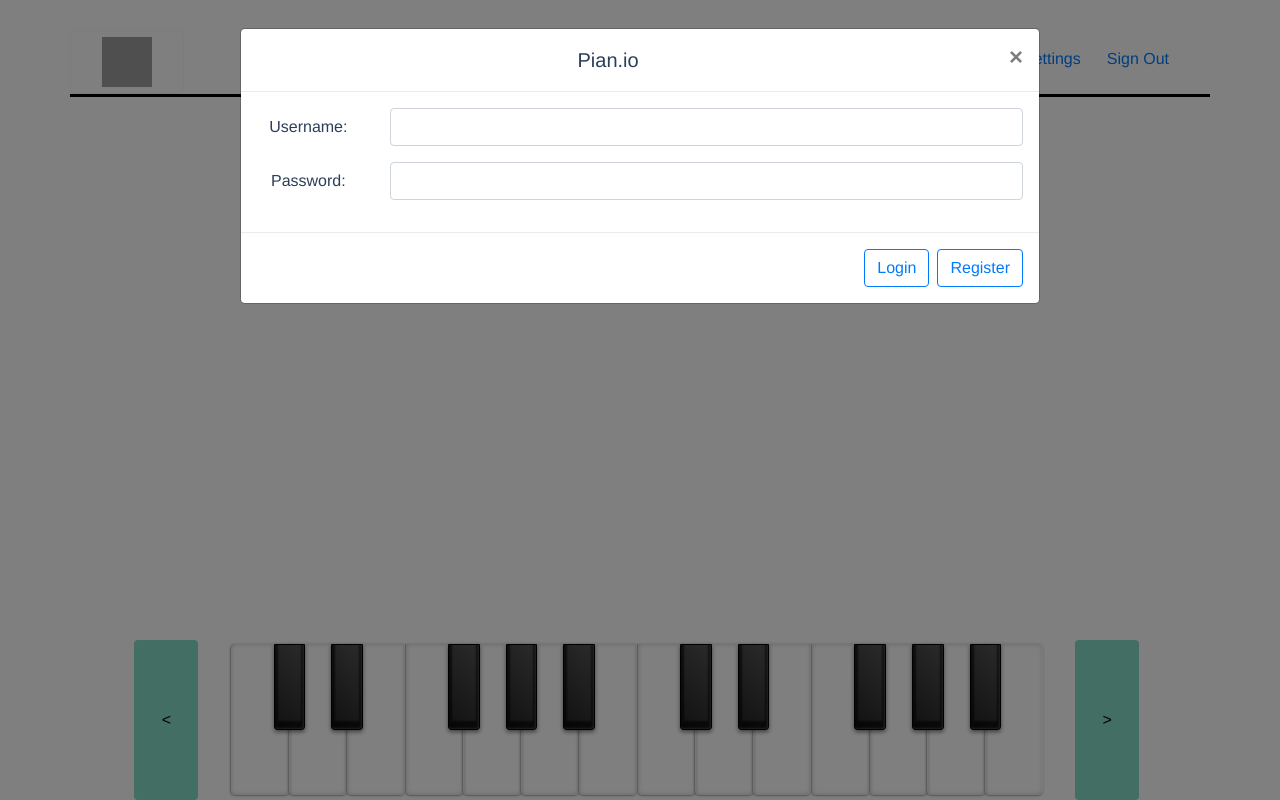
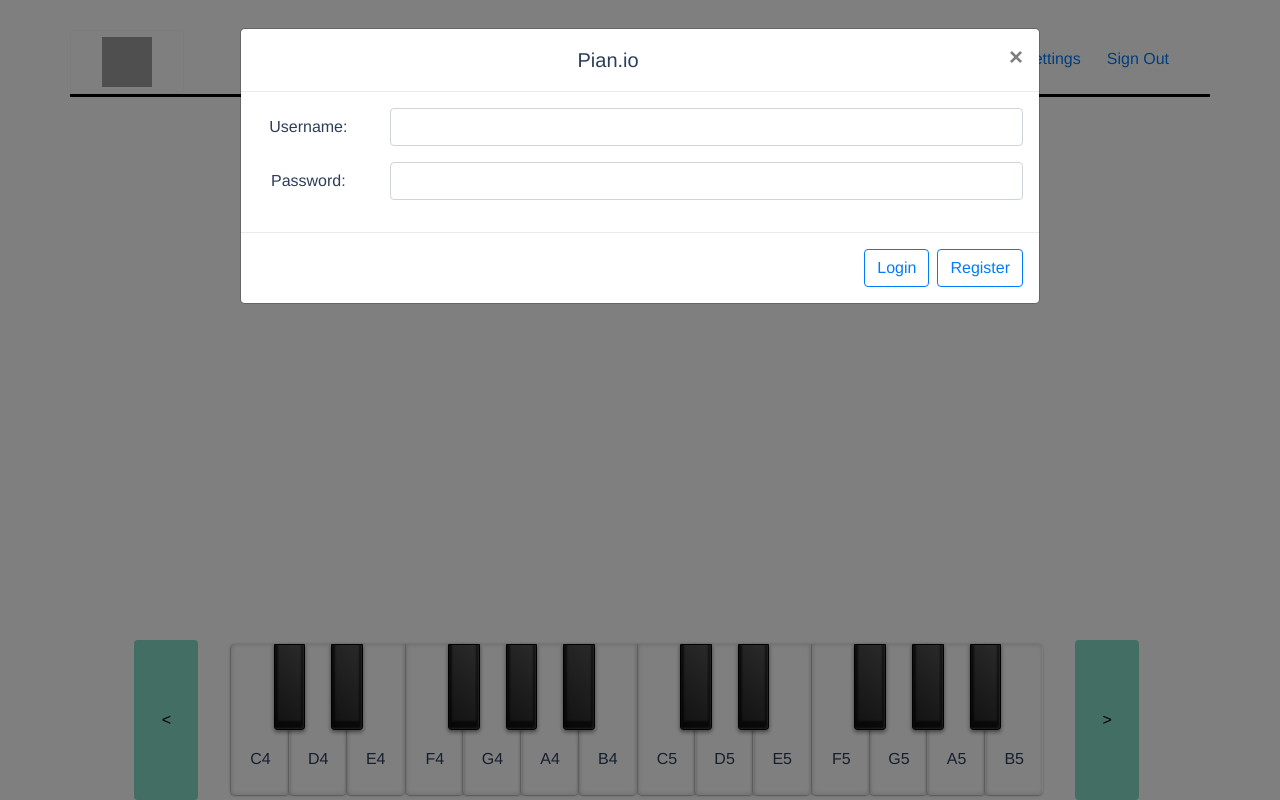
Before and after one commit to kusamkaur16/SENG513-FinalProject, a Vue app: page / in a window 1280 px wide. Built offline with nearby package versions, Linux system fonts and the light colour scheme; grey boxes are pictures that could not be loaded.

Commit message:
making some changes to the keys

```diff
--- a/src/components/PianokeysModal.vue
+++ b/src/components/PianokeysModal.vue
@@ -2,39 +2,44 @@
 <div class="footer">
   <button class="decreaseOctave btn"><</button>
   <div class="pianoKeys">
-    <div class="key white c"></div>
+    <div class="key white c"><span class="keyTitle">C4</span></div>
     <div class="key black cs"></div>
-    <div class="key white d"></div>
+    <div class="key white d"><span class="keyTitle">D4</span></div>
     <div class="key black ds"></div>
-    <div class="key white e"></div>
-    <div class="key white f"></div>
+    <div class="key white e"><span class="keyTitle">E4</span></div>
+    <div class="key white f"><span class="keyTitle">F4</span></div>
     <div class="key black fs"></div>
-    <div class="key white g"></div>
+    <div class="key white g"><span class="keyTitle">G4</span></div>
     <div class="key black gs"></div>
-    <div class="key white a"></div>
+    <div class="key white a"><span class="keyTitle">A4</span></div>
     <div class="key black as"></div>
-    <div class="key white b"></div>
-    <div class="key white c1"></div>
+    <div class="key white b"><span class="keyTitle">B4</span></div>
+    <div class="key white c1"><span class="keyTitle">C5</span></div>
     <div class="key black c1s"></div>
-    <div class="key white d1"></div>
+    <div class="key white d1"><span class="keyTitle">D5</span></div>
     <div class="key black d1s"></div>
-    <div class="key white e1"></div>
-    <div class="key white f1"></div>
+    <div class="key white e1"><span class="keyTitle">E5</span></div>
+    <div class="key white f1"><span class="keyTitle">F5</span></div>
     <div class="key black f1s"></div>
-    <div class="key white g1"></div>
+    <div class="key white g1"><span class="keyTitle">G5</span></div>
     <div class="key black g1s"></div>
-    <div class="key white a1"></div>
+    <div class="key white a1"><span class="keyTitle">A5</span></div>
     <div class="key black a1s"></div>
-    <div class="key white b1"></div>
+    <div class="key white b1"><span class="keyTitle">B5</span></div>
   </div>
   <button class="increaseOctave btn">></button>
 
 </div>
 </template>
-<script src="https://github.com/Tonejs/Tone.js/blob/master/examples/scripts/Keyboard.js"></script>
 <script src="../js/keys.js"></script>
 
+</script>
+
 <style>
+.keyTitle {
+    position: relative;
+    bottom: -68%;
+}
 .footer {
   height: 20%;
   width: 100%;
--- a/src/js/keys.js
+++ b/src/js/keys.js
@@ -1,14 +1,30 @@
 var Tone = require('tone');
-var octave = 1;
+var octave = 4;
 var btn;
 var synth;
 $(document).ready(function() {
 
-  synth = new Tone.PolySynth(6, Tone.Synth, {
-    "oscillator": {
-      "partials": [0, 2, 3, 4],
-    }
-  }).toMaster();
+  synth = new Tone.Synth({
+	oscillator : {
+  	type : 'sine',
+  },
+  envelope : {
+  	attack : 2,
+    decay : 1,
+    sustain: 0.4,
+    release: 4
+  }
+}).toMaster()
+
+
+  //update all the note values on the keys
+  var updateKeyValues = function(val) {
+      $( ".keyTitle" ).each(function( index ) {
+          valueToUpdate = $( this ).text();
+          newVal = valueToUpdate[0] + (parseInt(valueToUpdate[1]) + val);
+          $( this ).text(newVal);
+        });
+  }
 
   //To increase the octave of the keyboard
   $(".increaseOctave").click(function() {
@@ -16,10 +32,13 @@ $(document).ready(function() {
         octave += 1
         if(octave == 7){
             $(".increaseOctave").prop('disabled', true);
+            updateKeyValues(1);
         } else if(octave > 1){
                 $(".decreaseOctave").prop('disabled', false);
+                updateKeyValues(1);
         }else {
             $(".increaseOctave").prop('disabled', false);
+
         }
     } else {
         $(".increaseOctave").prop('disabled', true);
@@ -33,10 +52,13 @@ $(document).ready(function() {
         if(octave == 1) {
             //disable button
             $(".decreaseOctave").prop('disabled', true);
+            updateKeyValues(-1);
         } else if(octave < 7) {
             $(".increaseOctave").prop('disabled', false);
+            updateKeyValues(-1);
         }else {
             $(".decreaseOctave").prop('disabled', false);
+
         }
     } else {
         $(".increaseOctave").prop('disabled', false);
```
